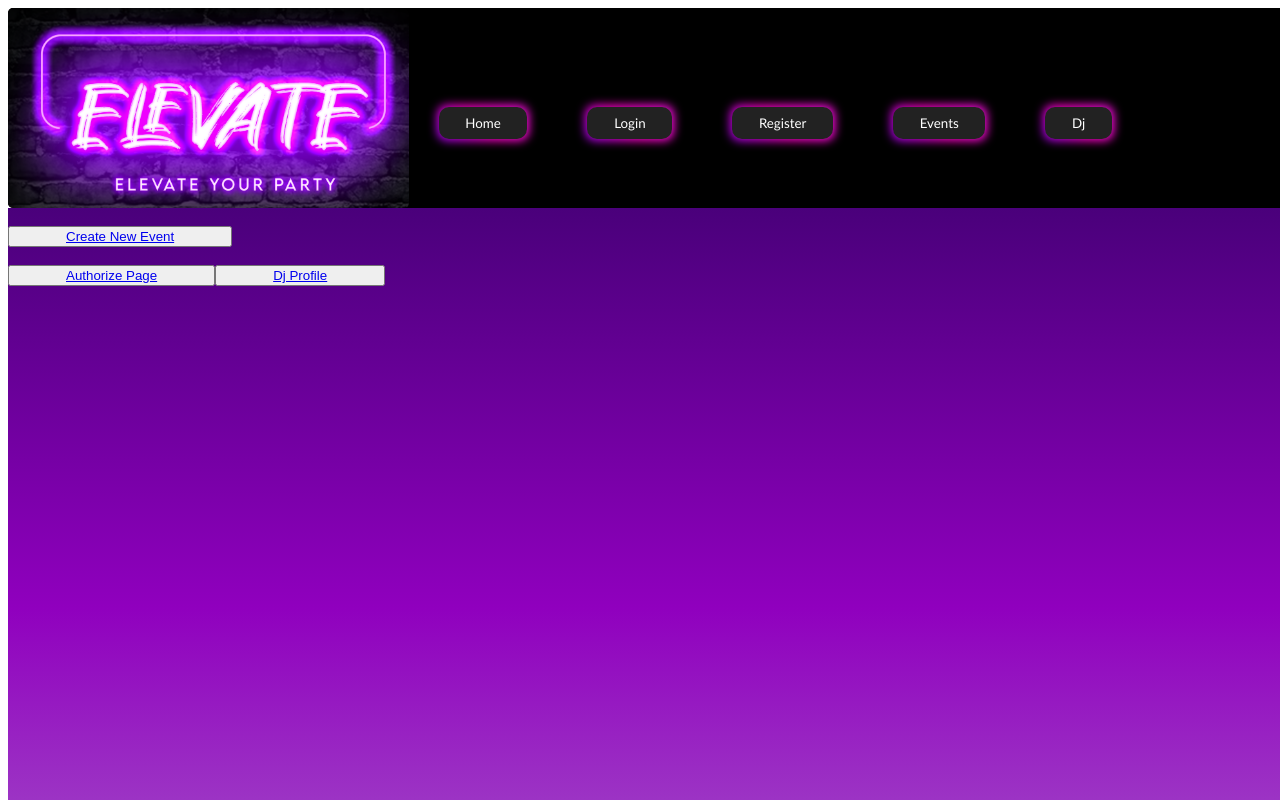
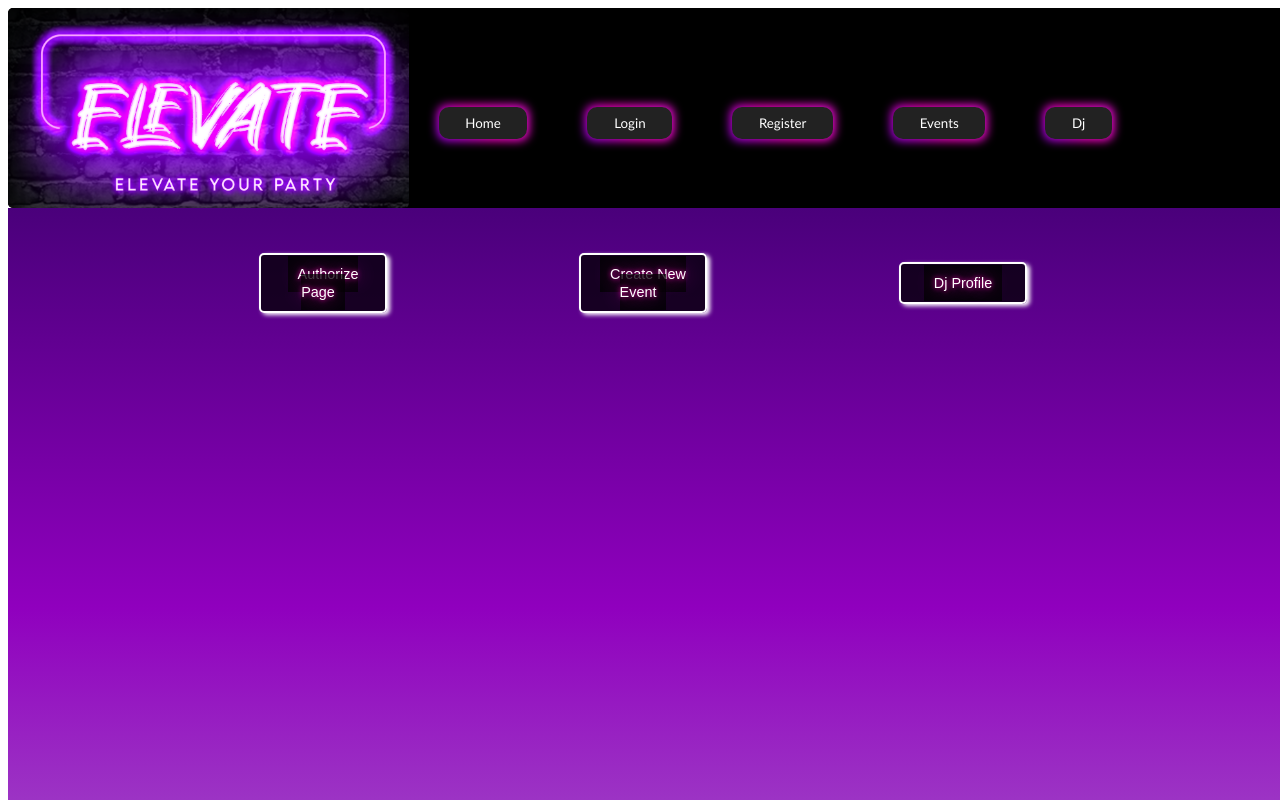
Before and after one commit to allenkramer3/Elevate-Final-Capstone-Project, a Vue app in the folder capstone/vue/: page /dj in a window 1280 px wide. Shown: the top 800 px of the page. Built offline with nearby package versions, Linux system fonts and the light colour scheme; no server answers.

Commit message:
more button styling and stuff

```diff
--- a/capstone/vue/src/components/AuthorizePage.vue
+++ b/capstone/vue/src/components/AuthorizePage.vue
@@ -1,10 +1,8 @@
 <template>
   <div>
-      <h1>Test 123; add auth stuff in this component</h1>
-      <h2>Click to get auth code</h2>
-      <a v-on:click="getParams()" href="https://accounts.spotify.com/authorize?client_id=39164483b245448a9b0816a999571e93&redirect_uri=http://localhost:8080/dj/authorize&response_type=code&scope=user-read-playback-state+user-modify-playback-state+user-read-currently-playing app-remote-control+streaming playlist-read-private+playlist-modify-public+user-follow-modify+user-follow-read+user-read-playback-position+user-top-read+user-read-recently-played+user-library-modify+user-library-read">Authorize</a>
+      <h2 class="click">Click To Get Auth Code</h2>
+      <a class="code" v-on:click="getParams()" href="https://accounts.spotify.com/authorize?client_id=39164483b245448a9b0816a999571e93&redirect_uri=http://localhost:8080/dj/authorize&response_type=code&scope=user-read-playback-state+user-modify-playback-state+user-read-currently-playing app-remote-control+streaming playlist-read-private+playlist-modify-public+user-follow-modify+user-follow-read+user-read-playback-position+user-top-read+user-read-recently-played+user-library-modify+user-library-read">Authorize</a>
         <br>
-        <h3>Code: </h3>
         <h3 id="auth-code"> </h3>
   </div>
 </template>
@@ -26,5 +24,34 @@ export default {
 </script>
 
 <style>
+.code{
+   color: white;
+    font-size: 75%;
+    text-shadow: 0 0 20px #ff00d4, 0 0 5px #ff00b3;
+    background: rgba(0,0,0,.75);
+    border-radius: 5px;
+    padding: 5px;
+    margin: 3px;
+    border: 2px solid;
+    padding: 10px;
+    box-shadow: 3px 2px 4px;
+    width: 7%;
+    cursor: pointer;
+    position: absolute;
+    top:35%;
+    left: 50%;
+    transform: translate(-50%,-50%);
+    text-align: center;
+
+}
+.click{
+    text-align: center;
+    color: white;
+    text-shadow: 0 0 20px #ff00d4, 0 0 5px #ff00b3;
+    font-style: italic;
+    font-family: "Audiowide", sans-serif;
+    padding-top: 10px;
+    text-align: center;
+}
 
 </style>
--- a/capstone/vue/src/views/Dj.vue
+++ b/capstone/vue/src/views/Dj.vue
@@ -1,16 +1,16 @@
 <template>
-  <div>
+  <div class="main">
     <br>
-    <button>
+    <button class="btn" id="btn1">
         <router-link class="btn-header" v-bind:to="{ name: 'add-event'}">Create New Event</router-link>
 
     </button>
     <br>
     <br>
-    <button>
+    <button class="btn" id="btn2">
       <router-link class="btn-header" v-bind:to="{ name: 'authorize'}">Authorize Page</router-link>
     </button>
-    <button>
+    <button class="btn" id="btn3">
       <router-link class="btn-header" v-bind:to="{ name: 'dj-profile', params: {djId:djId}}">Dj Profile</router-link>
     </button>
 
@@ -48,6 +48,55 @@ export default {
 
 <style scoped>
   .btn-header {
-    margin: 50px;
+    text-decoration: none;
+    color: white;
+    font-size: 90%;
+    text-shadow: 0 0 20px #ff00d4, 0 0 5px #ff00b3;
+    background: rgba(0,0,0,.75);
+    padding: 10px;
+    width: 7%;
+    cursor: pointer;
+
+  }
+  .btn{
+    text-decoration: none;
+    color: white;
+    font-size: 100%;
+    text-shadow: 0 0 20px #ff00d4, 0 0 5px #ff00b3;
+    background: rgba(0,0,0,.75);
+    border-radius: 5px;
+    padding: 5px;
+    margin: 3px;
+    border: 2px solid;
+    padding: 10px;
+    box-shadow: 3px 2px 4px;
+    width: 10%;
+    cursor: pointer;
+    display:inline-block;
+
+
+  }
+  .main{
+    display:inline-block;
+    align-content: center;
+
+  }
+  #btn1{
+    position: absolute;
+    top:35%;
+    left: 50%;
+    transform: translate(-50%,-50%);
+  }
+  #btn2{
+    position: absolute;
+    top:35%;
+    left: 25%;
+    transform: translate(-50%,-50%);
+  }
+  #btn3{
+    position: absolute;
+    top:35%;
+    left: 75%;
+    transform: translate(-50%,-50%);
   }
 </style>
```
